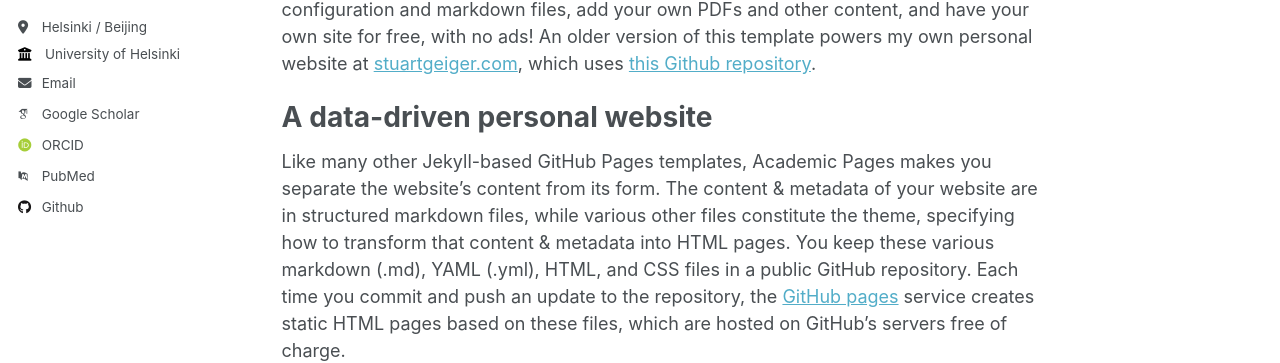
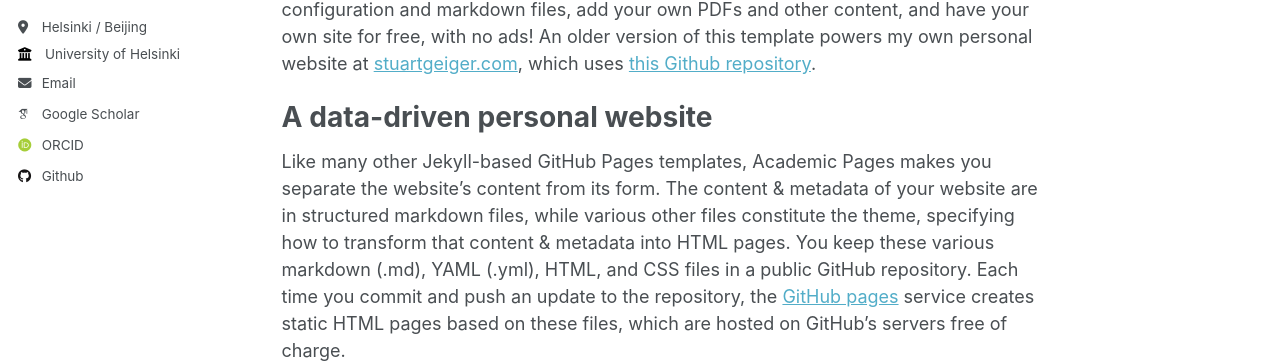
Before and after one commit to Xxiaojinyi/Xxiaojinyi.github.io, a Jekyll site: the page built from _pages/about.md, in a window 1280 px wide. Shown: the part 341-704 px from the top of the page. Built offline with Jekyll 4.4.1, drawn with Linux system fonts in a browser that asks for light colours; some web fonts are replaced.

Commit message:
Update _config.yml

```diff
--- a/_config.yml
+++ b/_config.yml
@@ -33,11 +33,11 @@ author:
   # Academic websites
   arxiv            : # URL - Update with the correct link to your profile
   googlescholar    : "https://scholar.google.com/citations?user=PS_CX0AAAAAJ"
-  impactstory      : # URL
+ #  impactstory      : # URL
   orcid            : "http://orcid.org/yourorcidurl"
-  semantic         : # URL
-  pubmed           : "https://www.ncbi.nlm.nih.gov/pubmed/?term=john+snow"
-  researchgate     : # URL
+#   semantic         : # URL
+  # pubmed           : # "https://www.ncbi.nlm.nih.gov/pubmed/?term=john+snow"
+ #  researchgate     : # URL
 
   # Repositories and software development
   bitbucket        : # Username - Update with your username on the site
@@ -48,7 +48,7 @@ author:
   stackoverflow    : # User number or user number and name (i.e., use "1" or "1/jeff-atwood")
 
   # Social media
- #  bluesky          : "bsky.app" # Replace this with you Bluesky username
+  Twitter          : "Kingofjin111" # Username for X / Twitter
   facebook         : # Username
   flickr           : # Username
   foursquare       : # Username
@@ -65,7 +65,6 @@ author:
   steam            : # Username
   telegram         : # URL
   tumblr           : # Username
-  Twitter          : "Kingofjin111" # Username for X / Twitter
   vine             : # Username
   weibo            : # Username
   wikipedia        : # Username
```
